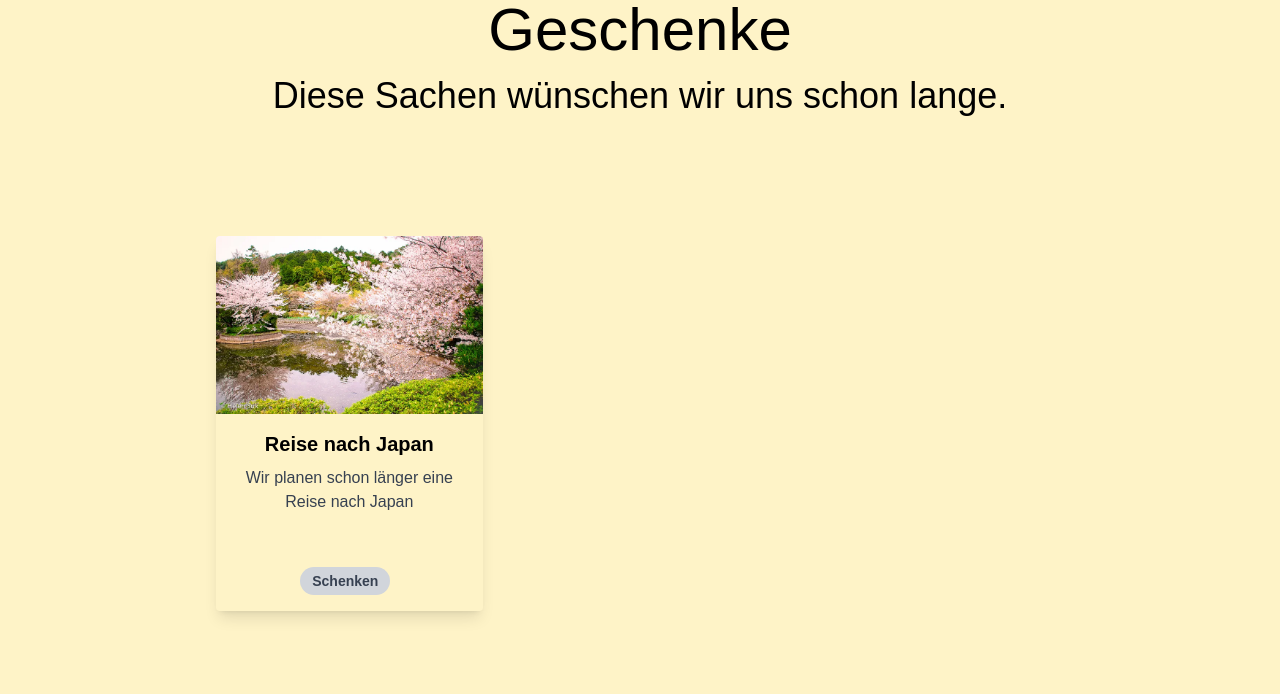
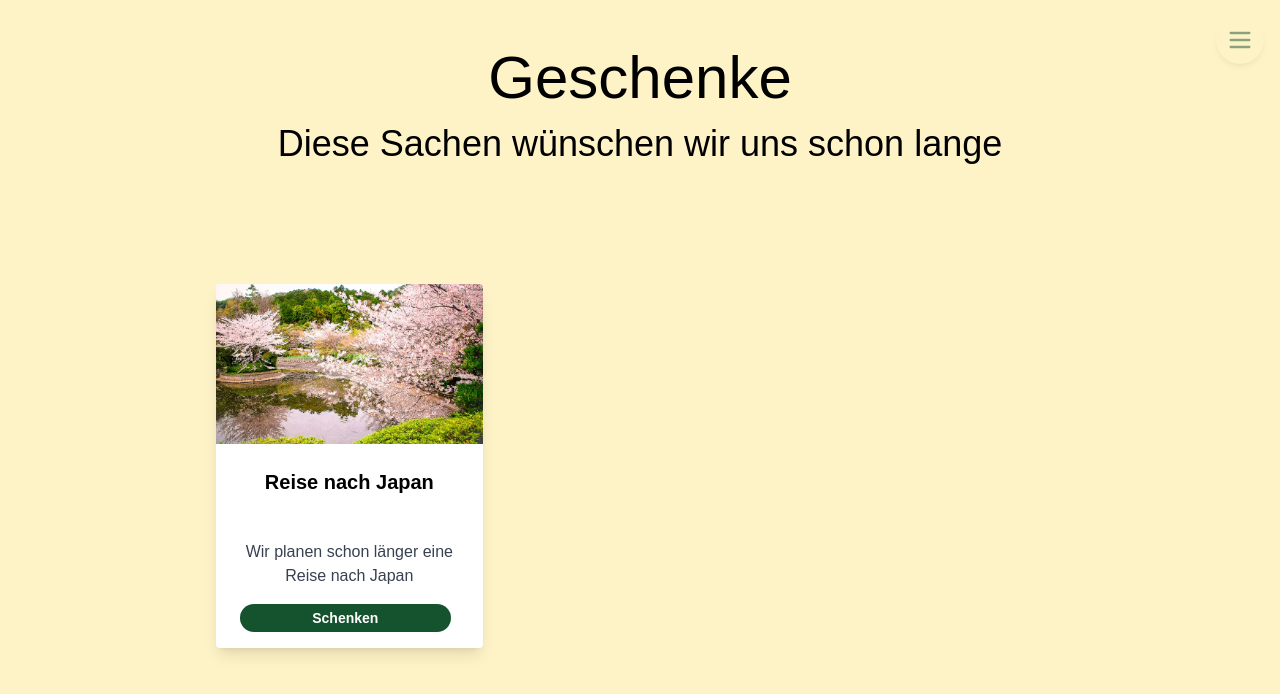
Before and after one commit to cloudlena/ela-lena-for.life, a SvelteKit app: page /geschenke in a window 1280 px wide. Shown: the top 694 px of the page. Built offline with nearby package versions, Linux system fonts and the light colour scheme.

Commit message:
Add menu

```diff
--- a/src/routes/+layout.svelte
+++ b/src/routes/+layout.svelte
@@ -1,8 +1,12 @@
 <script lang="ts">
 	import '../app.css';
+	import Menu from './Menu.svelte';
+
 	let { children } = $props();
 </script>
 
 <div>
 	{@render children()}
+
+	<Menu />
 </div>
--- /dev/null
+++ b/src/routes/Menu.svelte
@@ -0,0 +1,65 @@
+<script lang="ts">
+	let showMenu = false;
+
+	interface Entry {
+		label: string;
+		link: string;
+		newTab?: boolean;
+	}
+
+	const entries: Entry[] = [
+		{ label: 'Home', link: '/' },
+		{ label: 'Übernachtungen', link: '/uebernachtung' },
+		{ label: 'Bilder', link: 'https://drive.proton.me/urls/JAGS81P848#uEJB1UxamSty', newTab: true },
+		{ label: 'Geschenke', link: '/geschenke' }
+	];
+
+	function toggleMenu() {
+		showMenu = !showMenu;
+	}
+</script>
+
+{#if showMenu}
+	<div
+		class="fixed left-0 top-0 w-full bg-amber-100 text-center text-3xl text-green-900 opacity-95 shadow-md"
+		style="z-index:9998"
+	>
+		<ul class="my-8">
+			{#each entries as entry}
+				<li class="py-4">
+					<a
+						class="hover:text-green-700"
+						on:click={toggleMenu}
+						href={entry.link}
+						target={entry.newTab ? '_blank' : '_self'}
+						rel="noopener noreferrer">{entry.label}</a
+					>
+				</li>
+			{/each}
+		</ul>
+	</div>
+{/if}
+
+<button on:click={toggleMenu}>
+	<div
+		class="text-middle fixed right-2 top-2 flex h-12 w-12 items-center justify-center rounded-full bg-amber-100 opacity-50 shadow-md hover:bg-amber-200 md:right-4 md:top-4"
+		style="z-index:9999"
+	>
+		<svg
+			width="28px"
+			height="28px"
+			viewBox="0 0 24 24"
+			fill="none"
+			xmlns="http://www.w3.org/2000/svg"
+		>
+			{#if showMenu}
+				<path d="M4 20L20 4" stroke="#14532D" stroke-width="2" stroke-linecap="round" />
+				<path d="M4 4L20 20" stroke="#14532D" stroke-width="2" stroke-linecap="round" />
+			{:else}
+				<path d="M4 18L20 18" stroke="#14532D" stroke-width="2" stroke-linecap="round" />
+				<path d="M4 12L20 12" stroke="#14532D" stroke-width="2" stroke-linecap="round" />
+				<path d="M4 6L20 6" stroke="#14532D" stroke-width="2" stroke-linecap="round" />
+			{/if}
+		</svg>
+	</div>
+</button>
--- a/src/routes/RSVP.svelte
+++ b/src/routes/RSVP.svelte
@@ -56,10 +56,10 @@
 		</div>
 		{#if isComing}
 			<div class="mb-8">
-				<label for="number" class="mb-2 block text-left">Anzahl Erwachsene</label>
+				<label for="guests" class="mb-2 block text-left">Anzahl Erwachsene</label>
 				<input
-					id="number"
-					name="number"
+					id="guests"
+					name="guests"
 					type="number"
 					value="1"
 					class="block w-full rounded-sm border border-gray-300 p-2 focus:border-green-500 focus:ring-green-500"
--- a/src/routes/Venue.svelte
+++ b/src/routes/Venue.svelte
@@ -13,7 +13,7 @@
 		>.
 	</p>
 
-	<div class="h-96 h-[648px]">
+	<div class="h-80 md:h-[648px]">
 		<Map />
 	</div>
 </div>
--- /dev/null
+++ b/src/routes/danke/+page.svelte
@@ -0,0 +1,18 @@
+<div class="mx-auto max-w-4xl">
+	<div class="mb-24 mt-12 text-center">
+		<h1 class="mb-4 text-4xl md:text-6xl">Danke!</h1>
+	</div>
+
+	<div class="mb-24 p-6 text-center text-2xl md:text-3xl">
+		Bitte benutze Twint oder überweise den gewünschten Betrag an:<br /><br />
+
+		<p class="font-mono">
+			Lena Fuhrimann & Raphaela Seeger<br />
+			Tavelweg 25<br />
+			3006 Bern<br /><br />
+
+			Iban: CH34 0830 7000 5999 8131 8<br />
+			Swift-Code/Bic: HYPLCH22
+		</p>
+	</div>
+</div>
--- a/src/routes/geschenke/+page.svelte
+++ b/src/routes/geschenke/+page.svelte
@@ -17,25 +17,25 @@
 </script>
 
 <div class="mx-auto max-w-4xl">
-	<div class="mb-24 text-center">
+	<div class="mb-24 mt-12 text-center">
 		<h1 class="mb-4 text-4xl md:text-6xl">Geschenke</h1>
-		<p class="text-2xl md:text-4xl">Diese Sachen wünschen wir uns schon lange.</p>
+		<p class="text-2xl md:text-4xl">Diese Sachen wünschen wir uns schon lange</p>
 	</div>
 
 	<div class="mb-24 grid gap-6 p-6 text-center text-3xl md:grid-cols-3 md:text-5xl">
 		{#each gifts as gift}
-			<div class="max-w-sm overflow-hidden rounded shadow-lg">
-				<img class="w-full" src={gift.image} alt={gift.name} />
-				<div class="px-6 py-4">
-					<div class="mb-2 text-xl font-bold">{gift.name}</div>
-					<p class="text-base text-gray-700">
+			<div class="max-w-sm overflow-hidden rounded bg-white shadow-lg">
+				<img class="mb-6 h-40 w-full object-cover" src={gift.image} alt={gift.name} />
+				<div class="px-6">
+					<div class="mb-4 min-h-14 text-xl font-bold">{gift.name}</div>
+					<p class="mb-4 text-base text-gray-700">
 						{gift.description}
 					</p>
 				</div>
-				<div class="px-6 pb-2 pt-4">
+				<div class="flex px-6 pb-2">
 					<a
-						class="mb-2 mr-2 inline-block rounded-full bg-gray-300 px-3 py-1 text-sm font-semibold text-gray-700 hover:bg-gray-400"
-						href="/"
+						class="mb-2 mr-2 inline-block w-full rounded-full bg-green-900 px-3 py-1 text-sm font-semibold text-gray-700 text-white hover:bg-gray-400 hover:bg-green-800"
+						href="/danke"
 						target="_blank"
 						rel="noopener noreferrer">Schenken</a
 					>
--- a/src/routes/uebernachtung/+page.svelte
+++ b/src/routes/uebernachtung/+page.svelte
@@ -206,12 +206,12 @@
 </script>
 
 <div class="mx-auto max-w-4xl">
-	<div class="mb-24 text-center">
+	<div class="mb-24 mt-12 text-center">
 		<h1 class="mb-4 text-4xl md:text-6xl">Übernachtungsmöglichkeiten</h1>
 		<p class="text-3xl md:text-5xl">in der Umgebung</p>
 	</div>
 
-	<div class="mb-16 h-[648px] p-6">
+	<div class="mb-16 h-80 px-6 md:h-[648px]">
 		<Map markers={stays} />
 	</div>
 
@@ -222,7 +222,7 @@
 				<div class="px-6">
 					<div class="mb-4 min-h-14 text-xl font-bold">{stay.name}</div>
 					<p class="mb-4 text-base text-gray-700">
-						<strong>-> {stay.distanceMinutes} min</strong><br />
+						<strong>↱ {stay.distanceMinutes} min</strong><br />
 						{stay.rating}
 						{'★'.repeat(Math.floor(stay.rating))}{'✭'.repeat(
 							Math.round(stay.rating - Math.floor(stay.rating))
```
Also changed, not shown: static/favicon.png.
